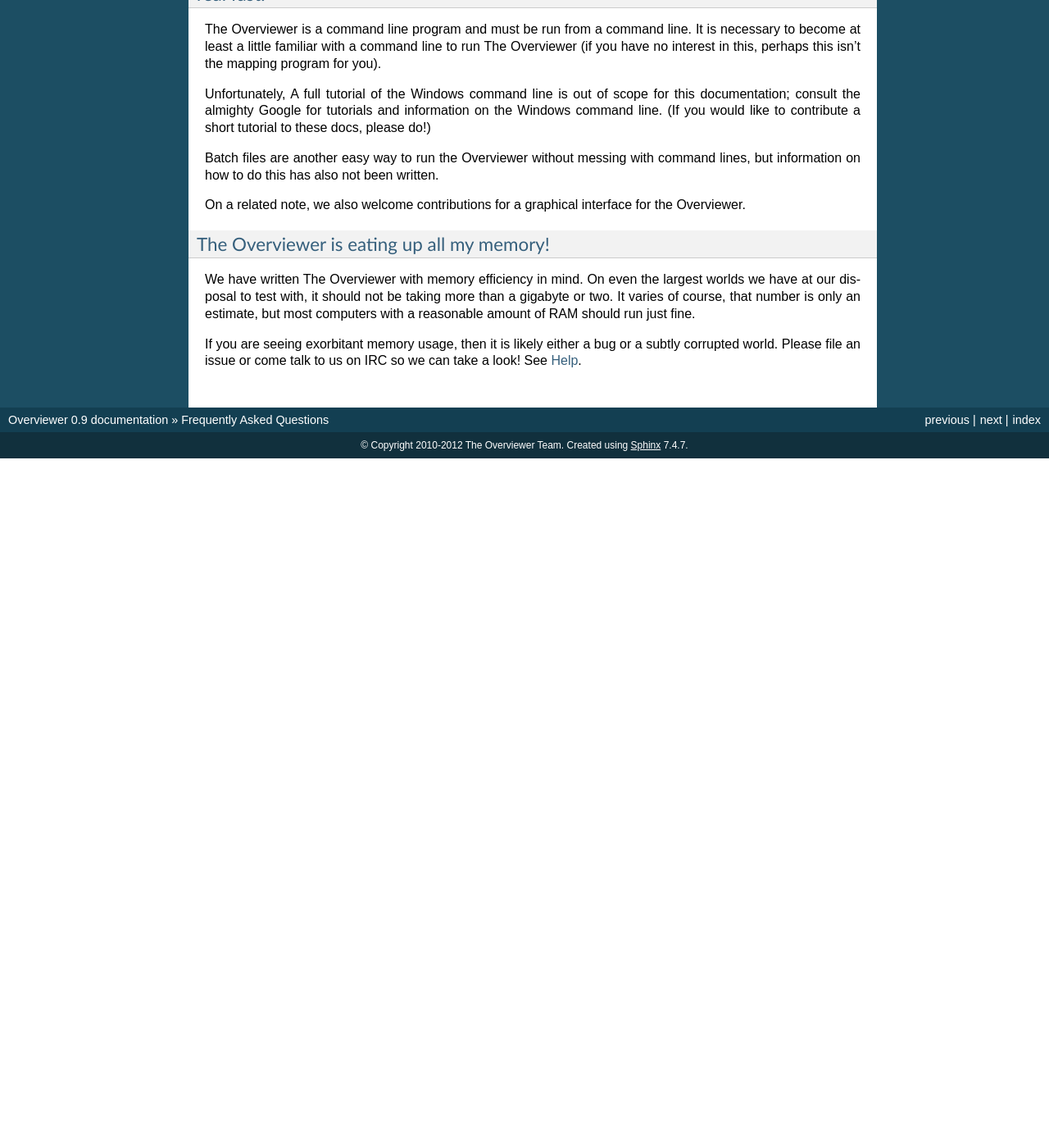
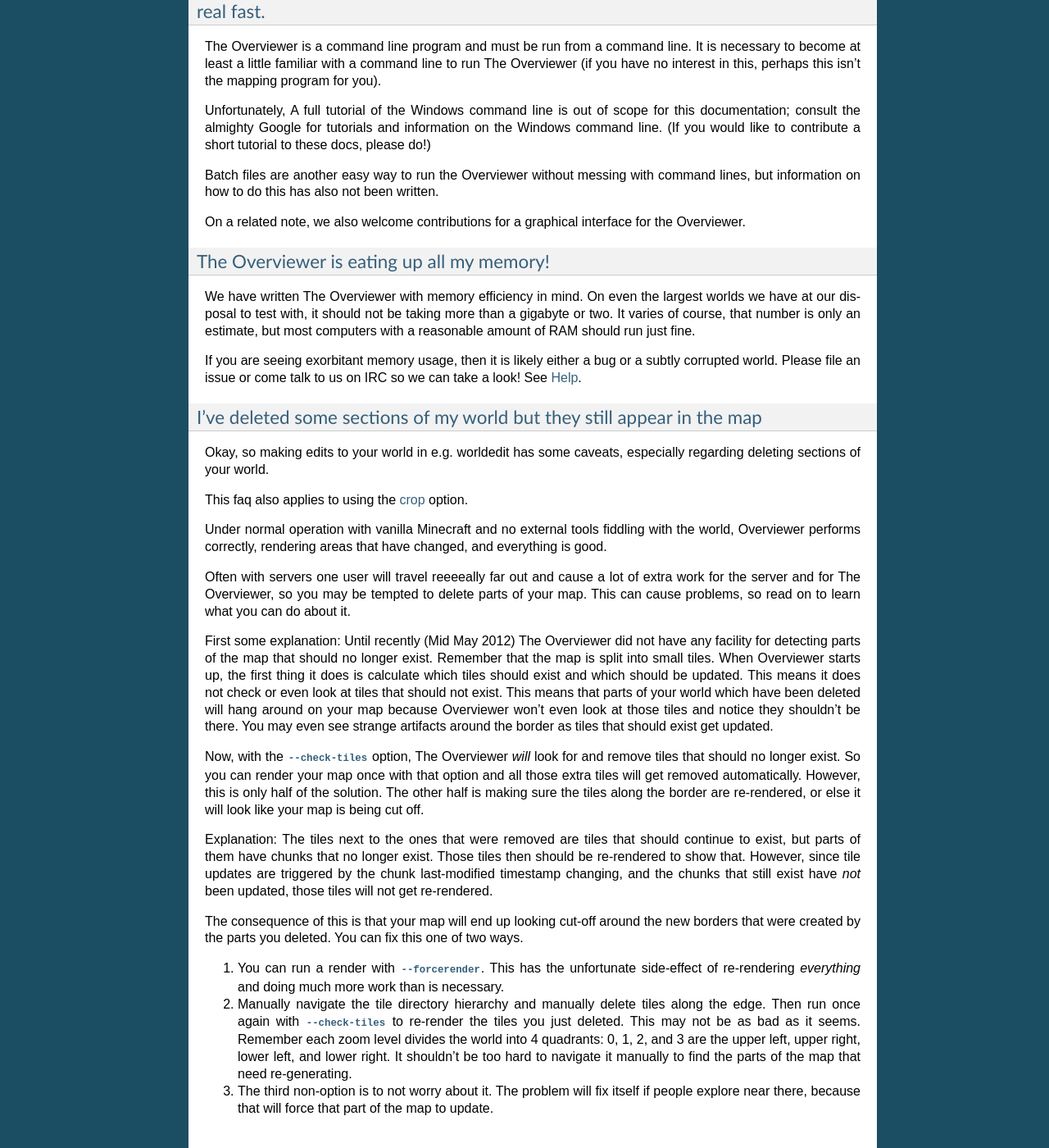
Before and after one commit to overviewer/Minecraft-Overviewer, a Sphinx documentation site: the page built from docs/faq.rst, in a window 1280 px wide and 1400 px high, scrolled down 1228 px. Shown: the whole window at 82% size. Built offline with Sphinx 7.4.7, drawn with Linux system fonts in a browser that asks for light colours; before the commit the page ends 1787 px from its top, so only the background shows below that; some of the changed text lies outside the part shown.

Commit message:
added an faq about deleting parts of your map

```diff
--- a/docs/config.rst
+++ b/docs/config.rst
@@ -358,6 +358,8 @@
     This is a where a specific texture pack can be found to be used during this render.
     It can be either a folder or a directory. Its value should be a string.
 
+.. _crop:
+
 ``crop``
     You can use this to render a small subset of your map, instead of the entire
     thing. The format is (min x, min z, max x, max z).
@@ -397,7 +399,7 @@
         once with the :option:`--check-tiles` mode activated, and then once with
         the :option:`--forcerender` option. The first run will go and delete tiles that
         should no longer exist, while the second will render the tiles around
-        the edge properly.
+        the edge properly. Also see :ref:`this faq entry<cropping_faq>`.
 
         Sorry there's no better way to handle these cases at the moment. It's a
         tricky problem and nobody has devoted the effort to solve it yet.
--- a/docs/faq.rst
+++ b/docs/faq.rst
@@ -89,3 +89,62 @@
 If you are seeing exorbitant memory usage, then it is likely either a bug or a
 subtly corrupted world. Please file an issue or come talk to us on IRC so we can
 take a look! See :ref:`help`.
+
+.. _cropping_faq:
+
+I've deleted some sections of my world but they still appear in the map
+-----------------------------------------------------------------------
+Okay, so making edits to your world in e.g. worldedit has some caveats,
+especially regarding deleting sections of your world.
+
+This faq also applies to using the :ref:`crop<crop>` option.
+
+Under normal operation with vanilla Minecraft and no external tools fiddling
+with the world, Overviewer performs correctly, rendering areas that have
+changed, and everything is good.
+
+Often with servers one user will travel reeeeally far out and cause a lot of
+extra work for the server and for The Overviewer, so you may be tempted to
+delete parts of your map. This can cause problems, so read on to learn what you
+can do about it.
+
+First some explanation: Until recently (Mid May 2012) The Overviewer did not
+have any facility for detecting parts of the map that should no longer exist.
+Remember that the map is split into small tiles. When Overviewer starts up, the
+first thing it does is calculate which tiles should exist and which should be
+updated. This means it does not check or even look at tiles that should not
+exist. This means that parts of your world which have been deleted will hang
+around on your map because Overviewer won't even look at those tiles and notice
+they shouldn't be there. You may even see strange artifacts around the border as
+tiles that should exist get updated.
+
+Now, with the :option:`--check-tiles` option, The Overviewer *will* look for and
+remove tiles that should no longer exist. So you can render your map once with
+that option and all those extra tiles will get removed automatically. However,
+this is only half of the solution. The other half is making sure the tiles along
+the border are re-rendered, or else it will look like your map is being cut off.
+
+Explanation: The tiles next to the ones that were removed are tiles that should
+continue to exist, but parts of them have chunks that no longer exist. Those
+tiles then should be re-rendered to show that. However, since tile updates are
+triggered by the chunk last-modified timestamp changing, and the chunks that
+still exist have *not* been updated, those tiles will not get re-rendered.
+
+The consequence of this is that your map will end up looking cut-off around the
+new borders that were created by the parts you deleted. You can fix this one of
+two ways.
+
+1. You can run a render with :option:`--forcerender`. This has the unfortunate
+   side-effect of re-rendering *everything* and doing much more work than is
+   necessary.
+
+2. Manually navigate the tile directory hierarchy and manually delete tiles
+   along the edge. Then run once again with :option:`--check-tiles` to re-render
+   the tiles you just deleted. This may not be as bad as it seems. Remember each
+   zoom level divides the world into 4 quadrants: 0, 1, 2, and 3 are the upper
+   left, upper right, lower left, and lower right. It shouldn't be too hard to
+   navigate it manually to find the parts of the map that need re-generating.
+
+3. The third non-option is to not worry about it. The problem will fix itself if
+   people explore near there, because that will force that part of the map to
+   update.
```
